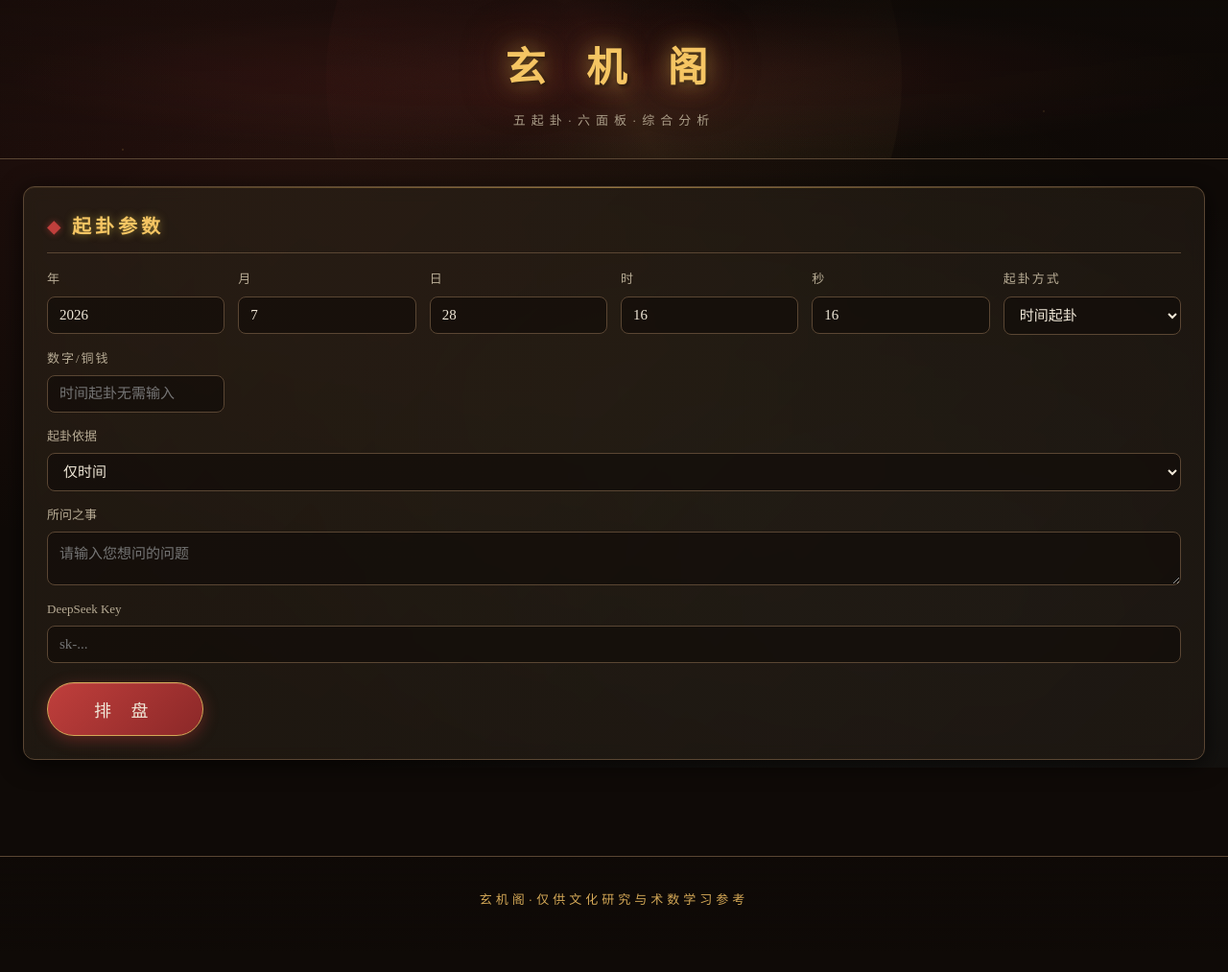
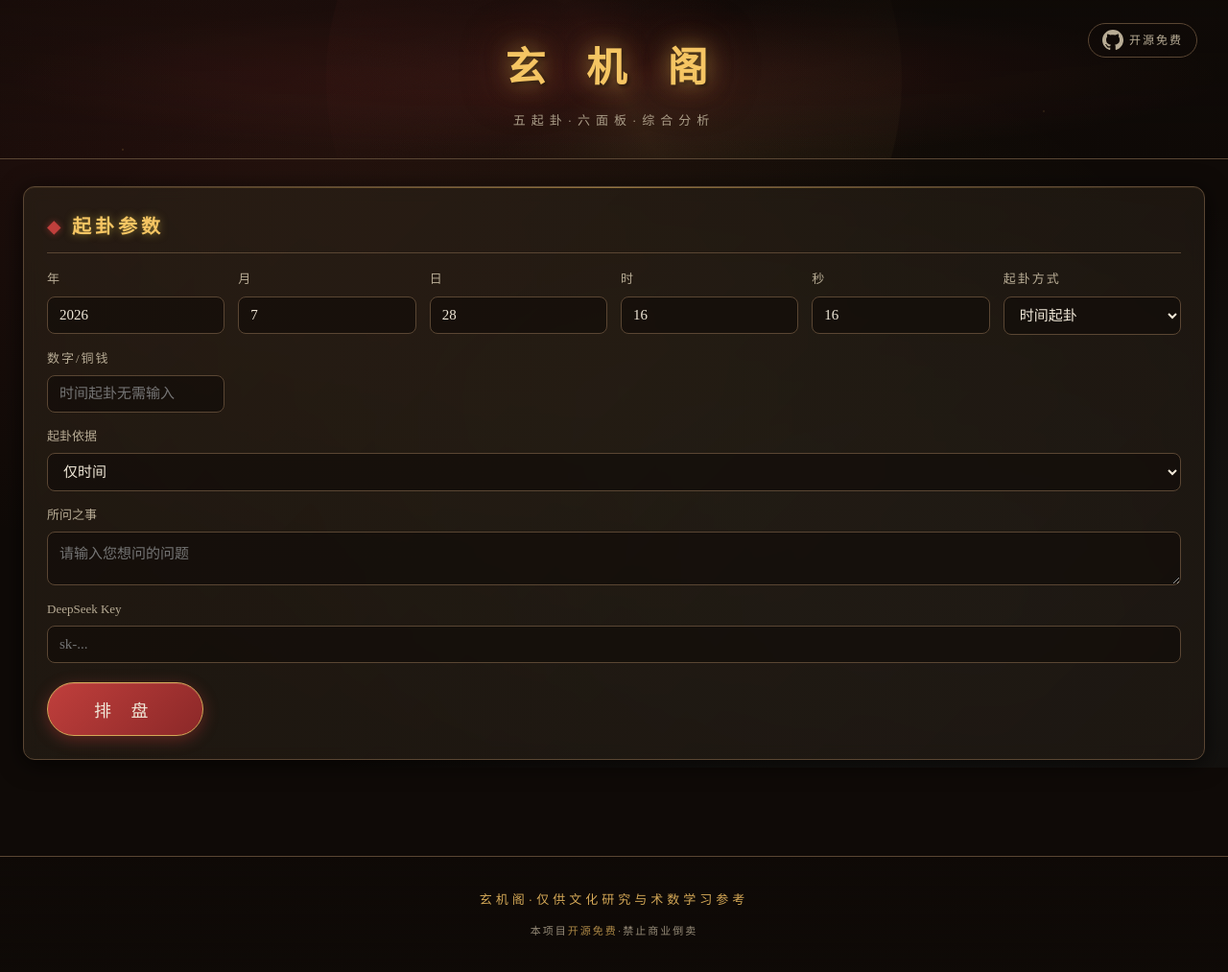
Before and after one commit to yimengjiuan/Mystic-Arcana, a website with bundled scripts: page dist_ui/index.html in a window 1280 px wide. Shown: the whole page at 96% size. Before the commit the page ends 991 px from the top, so only its background shows below. Built offline with nearby package versions, Linux system fonts and the light colour scheme.

Commit message:
新增GitHub开源标识：header右上角图标链接跳转仓库，footer添加开源免费禁止倒卖声明

```diff
--- a/dist_ui/index.html
+++ b/dist_ui/index.html
@@ -10,6 +10,10 @@
 
 <body>
     <header>
+        <a class="github-link" href="https://github.com/yimengjiuan/Mystic-Arcana" target="_blank" rel="noopener" title="本项目开源免费·禁止倒卖">
+            <svg fill="currentColor" viewBox="0 0 24 24" width="22" height="22" xmlns="http://www.w3.org/2000/svg"><path d="M12 0c6.63 0 12 5.276 12 11.79-.001 5.067-3.29 9.567-8.175 11.187-.6.118-.825-.25-.825-.56 0-.398.015-1.665.015-3.242 0-1.105-.375-1.813-.81-2.181 2.67-.295 5.475-1.297 5.475-5.822 0-1.297-.465-2.344-1.23-3.169.12-.295.54-1.503-.12-3.125 0 0-1.005-.324-3.3 1.209a11.32 11.32 0 00-3-.398c-1.02 0-2.04.133-3 .398-2.295-1.518-3.3-1.209-3.3-1.209-.66 1.622-.24 2.83-.12 3.125-.765.825-1.23 1.887-1.23 3.169 0 4.51 2.79 5.527 5.46 5.822-.345.294-.66.81-.765 1.577-.69.31-2.415.81-3.495-.973-.225-.354-.9-1.223-1.845-1.209-1.005.015-.405.56.015.781.51.28 1.095 1.327 1.23 1.666.24.663 1.02 1.93 4.035 1.385 0 .988.015 1.916.015 2.196 0 .31-.225.664-.825.56C3.303 21.374-.003 16.867 0 11.791 0 5.276 5.37 0 12 0z"></path></svg>
+            <span>开源免费</span>
+        </a>
         <h1>玄 机 阁</h1>
         <div class="subtitle">五起卦·六面板·综合分析</div>
     </header>
@@ -60,6 +64,7 @@
     </main>
     <footer>
         <p>玄机阁·仅供文化研究与术数学习参考</p>
+        <p class="opensource-notice">本项目<a href="https://github.com/yimengjiuan/Mystic-Arcana" target="_blank" rel="noopener">开源免费</a>·禁止商业倒卖</p>
     </footer>
     <script type="module" src="./ui/main.js"></script>
 </body>
--- a/dist_ui/style.css
+++ b/dist_ui/style.css
@@ -109,4 +109,10 @@ tr:nth-child(even) td{background:rgba(15,10,7,.3)}tr:hover td{background:rgba(21
 .ai-content code{background:rgba(15,10,7,.5);border:1px solid var(--border);border-radius:4px;padding:0 4px;font-family:ui-monospace,Consolas,monospace;font-size:13px;color:var(--xiang)}
 footer{text-align:center;padding:32px 24px;background:linear-gradient(180deg,transparent,rgba(15,10,7,.8));color:var(--ink-d);font-size:12px;margin-top:48px;border-top:1px solid var(--border);letter-spacing:2px;line-height:2}
 footer p:first-child{color:var(--gold);font-size:13px;letter-spacing:4px;margin-bottom:8px}
-@media(max-width:768px){header h1{font-size:28px;letter-spacing:8px}main{padding:16px}.pillars{grid-template-columns:repeat(2,1fr)}.triple{grid-template-columns:1fr}#output{grid-template-columns:1fr}.form-grid{grid-template-columns:1fr 1fr}.result{font-size:28px;letter-spacing:8px}.compare-section{padding:16px}.compare-tab{padding:6px 12px;font-size:12px;letter-spacing:1px}.compare-table th,.compare-table td{padding:8px 10px;font-size:13px}.compare-table .col-key{white-space:normal}}
+footer .opensource-notice{font-size:11px;color:var(--ink-d);opacity:.8}
+footer .opensource-notice a{color:var(--gold);text-decoration:none;transition:color .3s}
+footer .opensource-notice a:hover{color:var(--gold-b);text-decoration:underline}
+.github-link{position:absolute;top:24px;right:32px;display:flex;align-items:center;gap:6px;padding:6px 14px;border:1px solid var(--border);border-radius:20px;color:var(--ink-d);text-decoration:none;font-size:12px;letter-spacing:2px;transition:all .3s;z-index:10}
+.github-link:hover{color:var(--gold-b);border-color:var(--gold);box-shadow:0 0 12px var(--glow-x);background:rgba(212,168,87,.08)}
+.github-link svg{flex:none}
+@media(max-width:768px){header h1{font-size:28px;letter-spacing:8px}main{padding:16px}.pillars{grid-template-columns:repeat(2,1fr)}.triple{grid-template-columns:1fr}#output{grid-template-columns:1fr}.form-grid{grid-template-columns:1fr 1fr}.result{font-size:28px;letter-spacing:8px}.compare-section{padding:16px}.compare-tab{padding:6px 12px;font-size:12px;letter-spacing:1px}.compare-table th,.compare-table td{padding:8px 10px;font-size:13px}.compare-table .col-key{white-space:normal}.github-link{top:14px;right:14px;padding:4px 10px;font-size:11px}}
--- a/src/ui/style.css
+++ b/src/ui/style.css
@@ -109,4 +109,10 @@ tr:nth-child(even) td{background:rgba(15,10,7,.3)}tr:hover td{background:rgba(21
 .ai-content code{background:rgba(15,10,7,.5);border:1px solid var(--border);border-radius:4px;padding:0 4px;font-family:ui-monospace,Consolas,monospace;font-size:13px;color:var(--xiang)}
 footer{text-align:center;padding:32px 24px;background:linear-gradient(180deg,transparent,rgba(15,10,7,.8));color:var(--ink-d);font-size:12px;margin-top:48px;border-top:1px solid var(--border);letter-spacing:2px;line-height:2}
 footer p:first-child{color:var(--gold);font-size:13px;letter-spacing:4px;margin-bottom:8px}
-@media(max-width:768px){header h1{font-size:28px;letter-spacing:8px}main{padding:16px}.pillars{grid-template-columns:repeat(2,1fr)}.triple{grid-template-columns:1fr}#output{grid-template-columns:1fr}.form-grid{grid-template-columns:1fr 1fr}.result{font-size:28px;letter-spacing:8px}.compare-section{padding:16px}.compare-tab{padding:6px 12px;font-size:12px;letter-spacing:1px}.compare-table th,.compare-table td{padding:8px 10px;font-size:13px}.compare-table .col-key{white-space:normal}}
+footer .opensource-notice{font-size:11px;color:var(--ink-d);opacity:.8}
+footer .opensource-notice a{color:var(--gold);text-decoration:none;transition:color .3s}
+footer .opensource-notice a:hover{color:var(--gold-b);text-decoration:underline}
+.github-link{position:absolute;top:24px;right:32px;display:flex;align-items:center;gap:6px;padding:6px 14px;border:1px solid var(--border);border-radius:20px;color:var(--ink-d);text-decoration:none;font-size:12px;letter-spacing:2px;transition:all .3s;z-index:10}
+.github-link:hover{color:var(--gold-b);border-color:var(--gold);box-shadow:0 0 12px var(--glow-x);background:rgba(212,168,87,.08)}
+.github-link svg{flex:none}
+@media(max-width:768px){header h1{font-size:28px;letter-spacing:8px}main{padding:16px}.pillars{grid-template-columns:repeat(2,1fr)}.triple{grid-template-columns:1fr}#output{grid-template-columns:1fr}.form-grid{grid-template-columns:1fr 1fr}.result{font-size:28px;letter-spacing:8px}.compare-section{padding:16px}.compare-tab{padding:6px 12px;font-size:12px;letter-spacing:1px}.compare-table th,.compare-table td{padding:8px 10px;font-size:13px}.compare-table .col-key{white-space:normal}.github-link{top:14px;right:14px;padding:4px 10px;font-size:11px}}
```
Also changed, not shown: src/ui/index.html (+5 -0 lines), dist_ui/assets/github.svg (added), src/ui/assets/github.svg (added).
